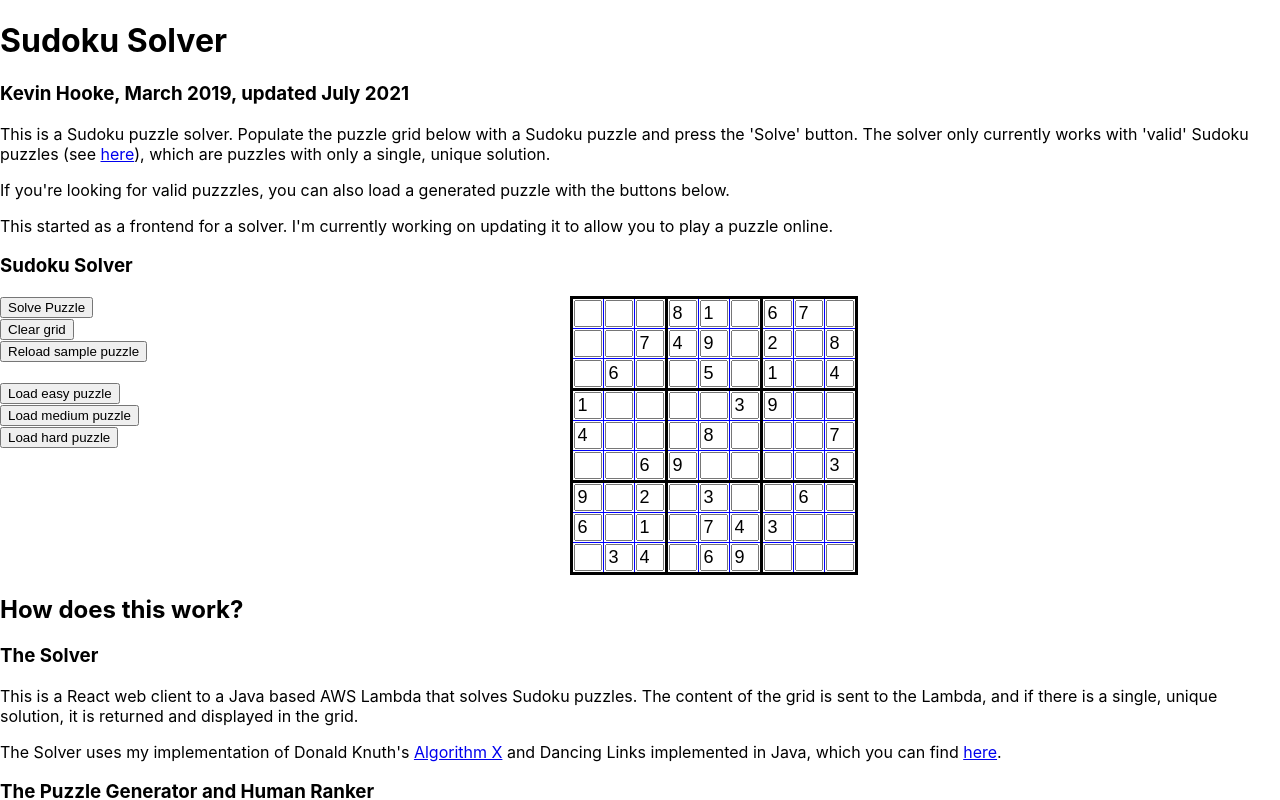
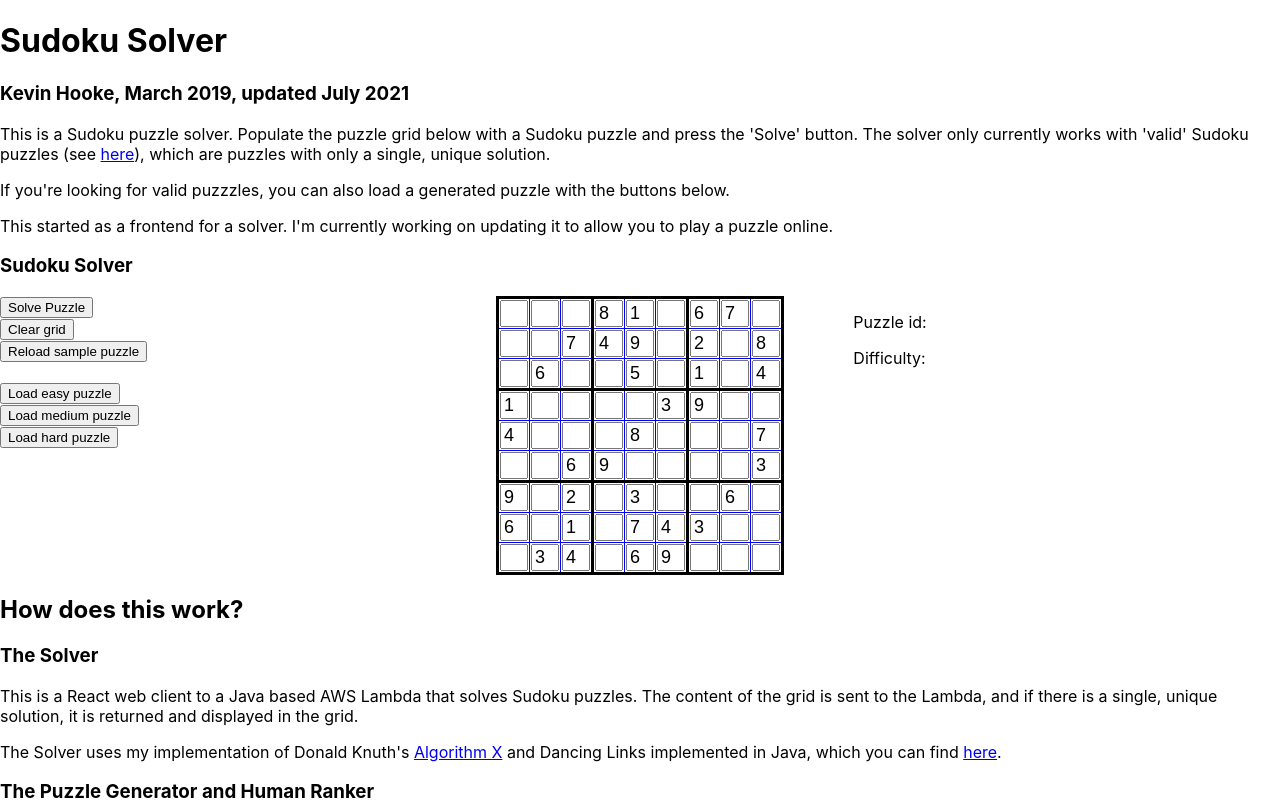
Before and after one commit to kevinhooke/sudoku-solver-react-app-with-redux, a React (Create React App) app: page / in a window 1280 px wide. Shown: the top 800 px of the page. Built offline with nearby package versions, Linux system fonts and the light colour scheme.

Commit message:
added puzzle id display

```diff
--- a/src/App.css
+++ b/src/App.css
@@ -9,15 +9,24 @@
 .button-container{
   display: flex;
   flex-direction: column;
+  flex: 1;
 }
 
 .sudoku-grid-container{
   justify-content: center;
-  flex:1;
+  flex-grow:1;
+  flex: 1;
 }
 
 .buttons{
   text-align: center;
+  flex-grow:1;
+}
+
+.puzzle-info{
+  text-align: left;
+  flex-grow:1;
+  flex: 1;
 }
 
 .spinner{
--- a/src/actions/actionCreators.js
+++ b/src/actions/actionCreators.js
@@ -140,7 +140,9 @@ export function getPuzzle(difficulty) {
                     //});
                     store.dispatch( {
                         type: 'UPDATE',
-                        data: parsedData
+                        data: parsedData,
+                        puzzleId : res.body.data.puzzle.id,
+                        puzzleDifficulty: res.body.data.puzzle.difficulty
                     });
                 }
             }
--- a/src/containers/SudokuSolver.jsx
+++ b/src/containers/SudokuSolver.jsx
@@ -16,7 +16,9 @@ const mapStateToProps = state => {
     return {
         grid: state.grid,
         message: state.message,
-        showSpinner: state.showSpinner
+        showSpinner: state.showSpinner,
+        puzzleId: state.puzzleId,
+        puzzleDifficulty: state.puzzleDifficulty
      };
 };
 
@@ -280,6 +282,11 @@ class ConnectedSudokuSolver extends Component {
                         </tbody>
                     </table>
                 </div>
+                <div className="puzzle-info">
+                    <p>Puzzle id:</p>
+                    <p>{ this.props.puzzleId }</p>
+                    <p>Difficulty: { this.props.puzzleDifficulty }</p>
+                </div>
             </div>
         );
     }
--- a/src/stores/SudokuSolverReduxStore.js
+++ b/src/stores/SudokuSolverReduxStore.js
@@ -21,7 +21,12 @@ function puzzleDataReducer(state = puzzleData, action) {
         case 'NEW_DATA' :
             console.log("puzzleDataReducer is handling NEW_DATA action! ");
             //return Object.assign( {}, { grid: action.grid } );
-            return { ...state, showSpinner: "false", grid: action.grid };
+            return { ...state,
+                showSpinner: "false",
+                grid: action.grid,
+                puzzleId: action.puzzleId,
+                puzzleDifficulty: action.puzzleDifficulty
+             };
 
         // case 'UPDATE_PREVIOUS':
         //     console.log("SudokuSolverReduxStore is handling UPDATE action!: "
@@ -46,7 +51,12 @@ function puzzleDataReducer(state = puzzleData, action) {
                 newData[row] = action.data[row];
             }
             //return Object.assign( {}, { grid : newData } );
-            return { ...state, grid : newData, showSpinner : "false" };
+            return { ...state,
+                grid : newData,
+                showSpinner : "false",
+                puzzleId: action.puzzleId,
+                puzzleDifficulty: action.puzzleDifficulty
+            };
 
 
         // case 'ERROR_PREVIOUS' :
```
